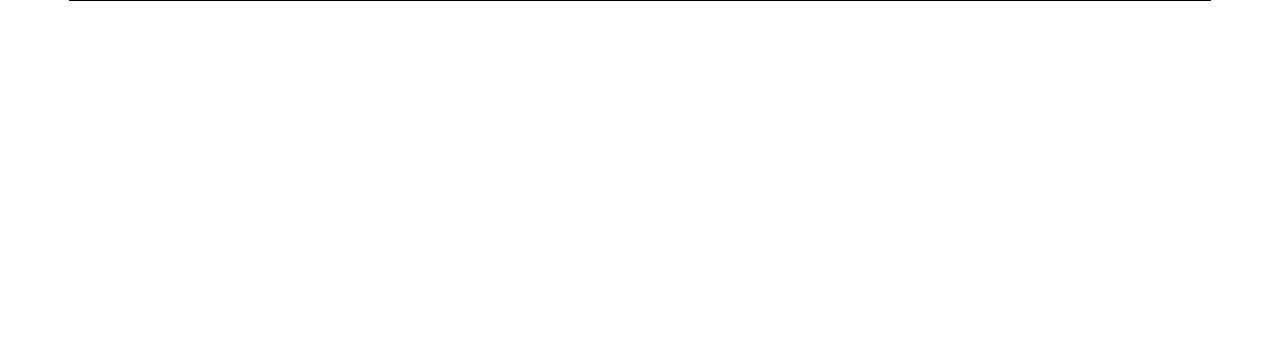
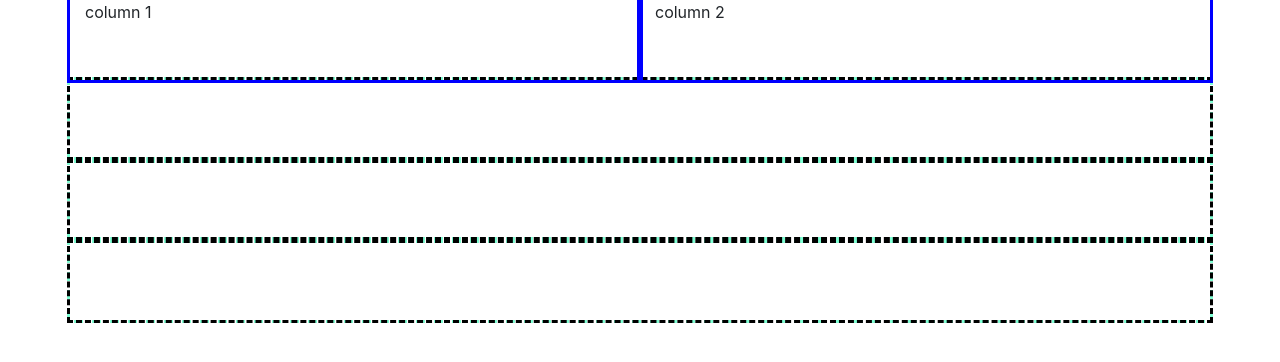
Before and after one commit to bholsinger09/smile-bootstrap-grid, a plain HTML site: page index.html in a window 1280 px wide. Drawn offline with nearby package versions, Linux system fonts and the light colour scheme.

Commit message:
first container completed with outline style

```diff
--- a/css/style.css
+++ b/css/style.css
@@ -1,3 +1,17 @@
 .container{
-  outline:1px solid black;
+  outline-style: dashed;
+  outline-color: black;
+  height: 10vh;
 }
+
+.row{
+  outline-style: dotted;
+  outline-color: aquamarine;
+  height: 10vh;
+}
+
+.col{
+  outline-style: solid;
+  outline-color: blue;
+  height: 10vh;
+}
--- a/index.html
+++ b/index.html
@@ -17,8 +17,13 @@
   <!--two columns that are half on all devices -->
   <div class="container">
     <div class="row">
-      <!-- Different options depending on your grid -->
+      <div class="col">column 1
+      </div>
+      <div class="col">column 2
+      </div>
+      <!--end of row-->
     </div>
+    <!--end of container-->
   </div>
 
   <!--mobile full screen and laptop half-->
```
